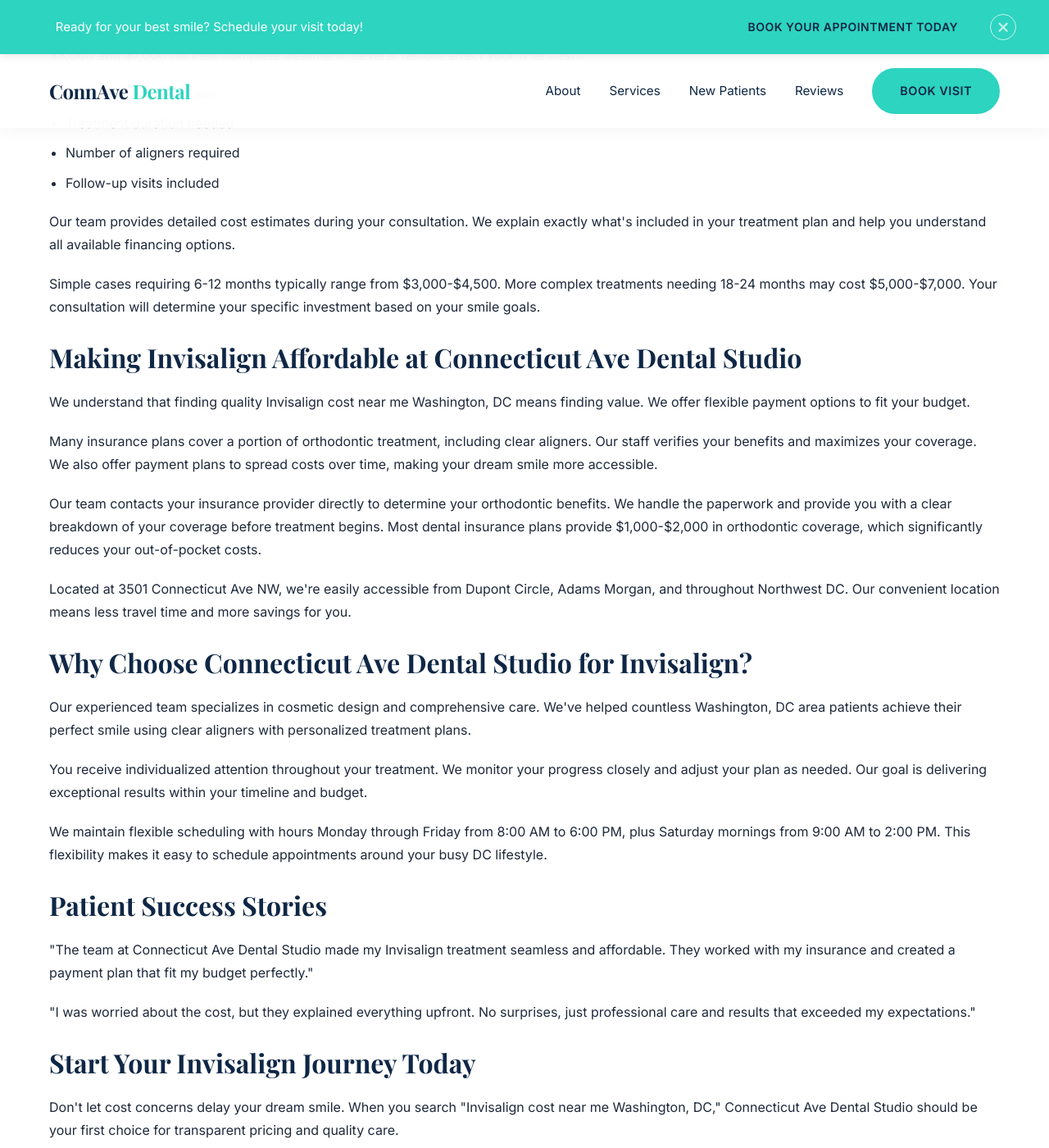
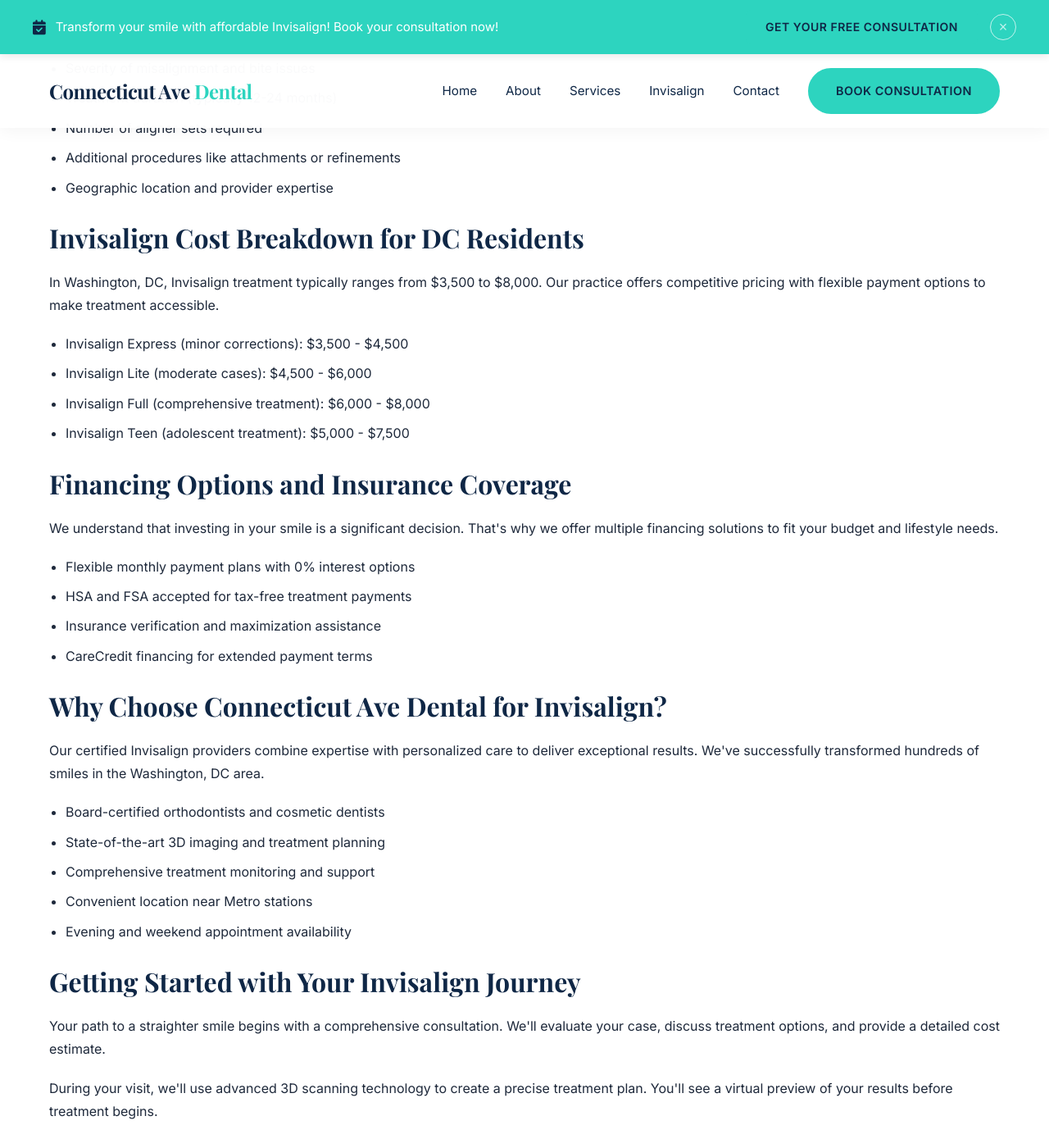
Before and after one commit to asquitt/asquitt.github.io, a Jekyll site: the page invisalign-cost-near-me-washington-dc-connecticut-ave.html, which Jekyll copies as it is, in a window 1280 px wide and 1400 px high, scrolled down 838 px. Shown: the whole window at 82% size. Built offline with Jekyll 4.4.1, drawn with Linux system fonts in a browser that asks for light colours; some of the changed text lies outside the part shown.

Commit message:
Refresh and update content: invisalign-cost-near-me-washington-dc-connecticut-ave.html

```diff
--- a/invisalign-cost-near-me-washington-dc-connecticut-ave.html
+++ b/invisalign-cost-near-me-washington-dc-connecticut-ave.html
@@ -5,9 +5,9 @@
 <meta charset="utf-8"/>
 <meta content="width=device-width, initial-scale=1.0" name="viewport"/>
 <meta content="PDXK53m3jbol2eaexn3PAoygEdroDwbegAuQOEcQsNs" name="google-site-verification"/>
-<title>Invisalign Cost Near Me Washington, DC | Connecticut Ave</title>
+<title>Invisalign Cost Near Me Washington, DC 2026 | Connecticut Ave Dental</title>
 <link href="https://asquitt.github.io/" rel="canonical"/>
-<meta content="Discover affordable Invisalign treatments at Connecticut Ave Dental Studio in Washington, DC. Transform your smile with expert care and flexible pricing. Schedu" name="description"/>
+<meta content="Find affordable Invisalign costs in Washington, DC at Connecticut Ave Dental Studio. Expert clear aligner treatments with flexible payment plans. Book your consultation today!" name="description"/>
 <link href="https://cdnjs.cloudflare.com/ajax/libs/font-awesome/6.0.0/css/all.min.css" rel="stylesheet"/>
 <link href="https://fonts.googleapis.com/css2?family=Inter:wght@300;400;600&amp;family=Playfair+Display:wght@400;700&amp;display=swap" rel="stylesheet"/>
 <style>
@@ -343,93 +343,216 @@
 <div data-orbitr-sticky-bar="true" id="sticky-cta-bar" style="position: fixed; top: 0; left: 0; right: 0; background: #2dd4bf; color: white; padding: 12px 20px; z-index: 2147483000; box-shadow: 0 2px 10px rgba(0,0,0,0.1); font-family: 'Inter', sans-serif; width: 100%; background-color: #2dd4bf">
 <div style="max-width: 1200px; margin: 0 auto; display: flex; align-items: center; justify-content: space-between; flex-wrap: wrap; gap: 15px; font-family: 'Inter'">
 <div style="display: flex; align-items: center; gap: 12px; flex: 1; min-width: 250px; font-family: 'Inter'">
-<i aria-label="Calendar icon" class="fas fa-calendar-check" style="color: #2dd4bf; font-size: 18px;"></i>
-<span style="font-weight: 400; font-size: 15px;">Ready for your best smile? Schedule your visit today!</span>
+<i aria-label="Calendar icon" class="fas fa-calendar-check" style="color: #0f2746; font-size: 18px;"></i>
+<span style="font-weight: 400; font-size: 15px;">Transform your smile with affordable Invisalign! Book your consultation now!</span>
 </div>
 <div style="display: flex; align-items: center; gap: 15px; font-family: 'Inter'">
 <a class="btn btn-primary" href="#contact" style="border: none; padding: 10px 24px; border-radius: 6px; font-weight: 600; font-size: 14px; text-decoration: none; transition: all 0.3s ease; white-space: nowrap; font-family: 'Inter'">
-                Book Your Appointment Today
+                Get Your Free Consultation
             </a>
-<button aria-label="Close notification bar" class="orbitr-cta-close" data-orbitr-close="true" onclick="document.getElementById('sticky-cta-bar').style.display='none'" style="background: transparent; border: 1px solid currentColor; color: white; font-size: 18px; cursor: pointer; padding: 0; opacity: 0.7; transition: opacity 0.2s ease; border-radius: 999px; width: 32px; height: 32px; display: inline-flex; align-items: center; justify-content: center; line-height: 1; font-weight: 600; font-family: 'Inter'" type="button">
-<i class="fas fa-times"></i>
-</button>
+<button aria-label="Close notification bar" class="orbitr-cta-close" data-orbitr-close="true" onclick="document.getElementById('sticky-cta-bar').style.display='none'" style="background: transparent; border: 1px solid currentColor; color: white; font-size: 18px; cursor: pointer; padding: 0; opacity: 0.7; transition: opacity 0.2s ease; border-radius: 999px; width: 32px; height: 32px; display: flex; align-items: center; justify-content: center;">×</button>
 </div>
 </div>
 </div>
-<div id="orbitr-sticky-bar-spacer" style="height:50px;"></div>
+<div id="orbitr-sticky-bar-spacer"></div>
 <header>
-<div class="container nav-wrapper" style="font-family: 'Inter'">
-<a class="logo" href="#" style="">ConnAve <span>Dental</span></a>
-<nav>
-<ul class="nav-menu">
-<li><a href="#about" style="">About</a></li>
-<li><a href="#services" style="">Services</a></li>
-<li><a href="#new-patients" style="">New Patients</a></li>
-<li><a href="#reviews" style="">Reviews</a></li>
-<li><a class="btn btn-primary" href="#contact" style="font-family: 'Inter'">Book Visit</a></li>
+<div class="container">
+<div class="nav-wrapper">
+<a class="logo" href="#">Connecticut Ave <span>Dental</span></a>
+<nav class="nav-menu">
+<ul>
+<li><a href="#home">Home</a></li>
+<li><a href="#about">About</a></li>
+<li><a href="#services">Services</a></li>
+<li><a href="#invisalign">Invisalign</a></li>
+<li><a href="#contact">Contact</a></li>
+<li><a class="btn btn-primary" href="#contact">Book Consultation</a></li>
 </ul>
-<div class="mobile-toggle"><i class="fas fa-bars"></i></div>
 </nav>
+<div class="mobile-toggle">
+<i class="fas fa-bars"></i>
+</div>
+</div>
 </div>
 </header>
-<main>
-<section class="page-hero landing-hero">
+<section class="page-hero" id="home">
 <div class="container">
-<h1>Invisalign Cost Near Me Washington, DC | Connecticut Ave</h1>
-<a class="btn btn-primary" href="/#contact">Contact Us</a>
+<h1>Affordable Invisalign Cost in Washington, DC</h1>
+<p>Discover transparent pricing and flexible payment options for your perfect smile transformation at Connecticut Ave Dental Studio</p>
+<a class="btn btn-outline" href="#contact">Get Your Free Consultation</a>
 </div>
 </section>
-<section class="landing-content">
-<div class="container orbitr-generated-content">
-<h1>Invisalign Cost Near Me Washington, DC | Connecticut Ave Dental Studio</h1>
-<p>Searching for Invisalign cost near me Washington, DC? Connecticut Ave Dental Studio offers clear aligner treatment in the heart of our nation's capital. Our team makes straightening your teeth affordable and convenient with flexible payment options and insurance assistance.</p>
-<h2>Understanding Invisalign Costs in Washington, DC</h2>
-<p>Invisalign treatment costs vary based on your unique needs. According to the American Association of Orthodontists, most patients invest between $3,000 and $7,000 for their complete treatment. Several factors affect your final cost:</p>
+<div class="info-bar">
+<div class="container">
+<div class="info-grid">
+<div class="info-item">
+<i class="fas fa-dollar-sign"></i>
+                Flexible Payment Plans Available
+            </div>
+<div class="info-item">
+<i class="fas fa-clock"></i>
+                Free Initial Consultation
+            </div>
+<div class="info-item">
+<i class="fas fa-award"></i>
+                Certified Invisalign Provider
+            </div>
+</div>
+</div>
+</div>
+<section class="landing-content section" id="invisalign">
+<div class="container">
+<div class="orbitr-generated-content">
+<h1>Understanding Invisalign Costs in Washington, DC</h1>
+<p>When searching for "Invisalign cost near me" in Washington, DC, you'll find that pricing varies significantly based on treatment complexity and provider expertise. At Connecticut Ave Dental Studio, we believe in transparent pricing and affordable solutions for every patient.</p>
+<h2>What Affects Your Invisalign Cost?</h2>
+<p>Several key factors influence the total cost of your Invisalign treatment in 2026. The complexity of your case determines the number of aligners needed and treatment duration.</p>
 <ul>
-<li>Complexity of your case</li>
-<li>Treatment duration needed</li>
-<li>Number of aligners required</li>
-<li>Follow-up visits included</li>
+<li>Severity of misalignment and bite issues</li>
+<li>Treatment duration (typically 12-24 months)</li>
+<li>Number of aligner sets required</li>
+<li>Additional procedures like attachments or refinements</li>
+<li>Geographic location and provider expertise</li>
 </ul>
-<p>Our team provides detailed cost estimates during your consultation. We explain exactly what's included in your treatment plan and help you understand all available financing options.</p>
-<p>Simple cases requiring 6-12 months typically range from $3,000-$4,500. More complex treatments needing 18-24 months may cost $5,000-$7,000. Your consultation will determine your specific investment based on your smile goals.</p>
-<h2>Making Invisalign Affordable at Connecticut Ave Dental Studio</h2>
-<p>We understand that finding quality Invisalign cost near me Washington, DC means finding value. We offer flexible payment options to fit your budget.</p>
-<p>Many insurance plans cover a portion of orthodontic treatment, including clear aligners. Our staff verifies your benefits and maximizes your coverage. We also offer payment plans to spread costs over time, making your dream smile more accessible.</p>
-<p>Our team contacts your insurance provider directly to determine your orthodontic benefits. We handle the paperwork and provide you with a clear breakdown of your coverage before treatment begins. Most dental insurance plans provide $1,000-$2,000 in orthodontic coverage, which significantly reduces your out-of-pocket costs.</p>
-<p>Located at 3501 Connecticut Ave NW, we're easily accessible from Dupont Circle, Adams Morgan, and throughout Northwest DC. Our convenient location means less travel time and more savings for you.</p>
-<h2>Why Choose Connecticut Ave Dental Studio for Invisalign?</h2>
-<p>Our experienced team specializes in cosmetic design and comprehensive care. We've helped countless Washington, DC area patients achieve their perfect smile using clear aligners with personalized treatment plans.</p>
-<p>You receive individualized attention throughout your treatment. We monitor your progress closely and adjust your plan as needed. Our goal is delivering exceptional results within your timeline and budget.</p>
-<p>We maintain flexible scheduling with hours Monday through Friday from 8:00 AM to 6:00 PM, plus Saturday mornings from 9:00 AM to 2:00 PM. This flexibility makes it easy to schedule appointments around your busy DC lifestyle.</p>
-<h2>Patient Success Stories</h2>
-<p>"The team at Connecticut Ave Dental Studio made my Invisalign treatment seamless and affordable. They worked with my insurance and created a payment plan that fit my budget perfectly."</p>
-<p>"I was worried about the cost, but they explained everything upfront. No surprises, just professional care and results that exceeded my expectations."</p>
-<h2>Start Your Invisalign Journey Today</h2>
-<p>Don't let cost concerns delay your dream smile. When you search "Invisalign cost near me Washington, DC," Connecticut Ave Dental Studio should be your first choice for transparent pricing and quality care.</p>
-<p>Our team creates a treatment plan that fits your needs and budget. We walk you through every step of the process, explain all costs upfront, and answer all your questions about financing options.</p>
-<strong>Schedule Your Consultation Today</strong>
-<p>Take the first step toward your perfect smile today. Contact Connecticut Ave Dental Studio and discover how affordable your Invisalign treatment can be.</p>
+<h2>Invisalign Cost Breakdown for DC Residents</h2>
+<p>In Washington, DC, Invisalign treatment typically ranges from $3,500 to $8,000. Our practice offers competitive pricing with flexible payment options to make treatment accessible.</p>
+<ul>
+<li>Invisalign Express (minor corrections): $3,500 - $4,500</li>
+<li>Invisalign Lite (moderate cases): $4,500 - $6,000</li>
+<li>Invisalign Full (comprehensive treatment): $6,000 - $8,000</li>
+<li>Invisalign Teen (adolescent treatment): $5,000 - $7,500</li>
+</ul>
+<h2>Financing Options and Insurance Coverage</h2>
+<p>We understand that investing in your smile is a significant decision. That's why we offer multiple financing solutions to fit your budget and lifestyle needs.</p>
+<ul>
+<li>Flexible monthly payment plans with 0% interest options</li>
+<li>HSA and FSA accepted for tax-free treatment payments</li>
+<li>Insurance verification and maximization assistance</li>
+<li>CareCredit financing for extended payment terms</li>
+</ul>
+<h2>Why Choose Connecticut Ave Dental for Invisalign?</h2>
+<p>Our certified Invisalign providers combine expertise with personalized care to deliver exceptional results. We've successfully transformed hundreds of smiles in the Washington, DC area.</p>
+<ul>
+<li>Board-certified orthodontists and cosmetic dentists</li>
+<li>State-of-the-art 3D imaging and treatment planning</li>
+<li>Comprehensive treatment monitoring and support</li>
+<li>Convenient location near Metro stations</li>
+<li>Evening and weekend appointment availability</li>
+</ul>
+<h2>Getting Started with Your Invisalign Journey</h2>
+<p>Your path to a straighter smile begins with a comprehensive consultation. We'll evaluate your case, discuss treatment options, and provide a detailed cost estimate.</p>
+<p>During your visit, we'll use advanced 3D scanning technology to create a precise treatment plan. You'll see a virtual preview of your results before treatment begins.</p>
+</div>
+</div>
+</section>
+<section class="services section bg-light" id="services">
+<div class="container text-center">
+<h2>Comprehensive Invisalign Services</h2>
+<p>From initial consultation to final results, we provide complete Invisalign care tailored to your unique needs and budget.</p>
+<div class="services-grid">
+<div class="service-card">
+<div class="service-icon">
+<i class="fas fa-search"></i>
+</div>
+<h3>Free Consultation</h3>
+<p>Comprehensive evaluation with 3D imaging, treatment planning, and detailed cost breakdown with no obligation.</p>
+</div>
+<div class="service-card">
+<div class="service-icon">
+<i class="fas fa-credit-card"></i>
+</div>
+<h3>Flexible Financing</h3>
+<p>Multiple payment options including 0% interest plans, insurance coordination, and HSA/FSA acceptance.</p>
+</div>
+<div class="service-card">
+<div class="service-icon">
+<i class="fas fa-user-md"></i>
+</div>
+<h3>Expert Care</h3>
+<p>Certified Invisalign providers with extensive experience treating complex cases and achieving optimal results.</p>
+</div>
+</div>
+</div>
+</section>
+<section class="testimonials section">
+<div class="container text-center">
+<h2>What Our Patients Say</h2>
+<div class="stars">
+<i class="fas fa-star"></i>
+<i class="fas fa-star"></i>
+<i class="fas fa-star"></i>
+<i class="fas fa-star"></i>
+<i class="fas fa-star"></i>
+</div>
+<div class="quote-box">
+            "The team at Connecticut Ave Dental made Invisalign affordable and convenient. The payment plan options were perfect for my budget, and the results exceeded my expectations. Highly recommend for anyone looking for quality Invisalign treatment in DC!"
+        </div>
+<p><strong>Sarah M.</strong> - Washington, DC</p>
 </div>
 </section>
 <section class="landing-cta">
-<div class="container">
-<h2>Take the Next Step</h2>
-<a class="btn btn-primary" href="/#contact">Contact Us</a>
+<div class="container text-center">
+<h2>Ready to Transform Your Smile?</h2>
+<p>Schedule your free Invisalign consultation today and discover how affordable your perfect smile can be. Our team is ready to create a personalized treatment plan that fits your budget and lifestyle.</p>
+<a class="btn btn-outline" href="#contact">Book Your Free Consultation Now</a>
 </div>
 </section>
-</main>
+<section class="section" id="contact">
+<div class="container">
+<div class="contact-wrapper">
+<div class="contact-info">
+<h2>Schedule Your Invisalign Consultation</h2>
+<p>Contact us today to learn more about Invisalign costs and financing options. We're here to help you achieve your dream smile.</p>
+<div class="contact-row">
+<i class="fas fa-map-marker-alt"></i>
+<div>
+<strong>Connecticut Ave Dental Studio</strong><br/>
+                        1234 Connecticut Avenue NW<br/>
+                        Washington, DC 20036
+                    </div>
+</div>
+<div class="contact-row">
+<i class="fas fa-phone"></i>
+<div>
+<strong>(202) 555-SMILE</strong><br/>
+                        Call for immediate assistance
+                    </div>
+</div>
+<div class="contact-row">
+<i class="fas fa-envelope"></i>
+<div>
+<strong>info@connecticutavedental.com</strong><br/>
+                        Email us your questions
+                    </div>
+</div>
+<div class="contact-row">
+<i class="fas fa-clock"></i>
+<div>
+<strong>Office Hours</strong><br/>
+                        Mon-Fri: 8AM-6PM<br/>
+                        Sat: 9AM-3PM
+                    </div>
+</div>
+</div>
+<div class="map-container">
+<iframe allowfullscreen="" height="100%" loading="lazy" src="https://www.google.com/maps/embed?pb=!1m18!1m12!1m3!1d3104.8519!2d-77.0428!3d38.9072!2m3!1f0!2f0!3f0!3m2!1i1024!2i768!4f13.1!3m3!1m2!1s0x0%3A0x0!2zMzjCsDU0JzI2LjAiTiA3N8KwMDInMzQuMSJX!5e0!3m2!1sen!2sus!4v1234567890" style="border:0;" width="100%">
+</iframe>
+</div>
+</div>
+</div>
+</section>
 <footer>
 <div class="container">
-<h3>Connecticut Ave Dental Studio</h3>
-<p>Refined dentistry in the heart of Washington, DC</p>
+<div class="logo">Connecticut Ave <span>Dental</span></div>
+<p>Your trusted partner for affordable Invisalign treatment in Washington, DC</p>
 <div class="social-icons">
 <a href="#"><i class="fab fa-facebook"></i></a>
 <a href="#"><i class="fab fa-instagram"></i></a>
 <a href="#"><i class="fab fa-twitter"></i></a>
+<a href="#"><i class="fab fa-linkedin"></i></a>
 </div>
 <div class="copyright">
-<p>© 2024 Connecticut Ave Dental Studio. All rights reserved.</p>
+<p>© 2026 Connecticut Ave Dental Studio. All rights reserved. | Privacy Policy | Terms of Service</p>
 </div>
 </div>
 </footer>
```
